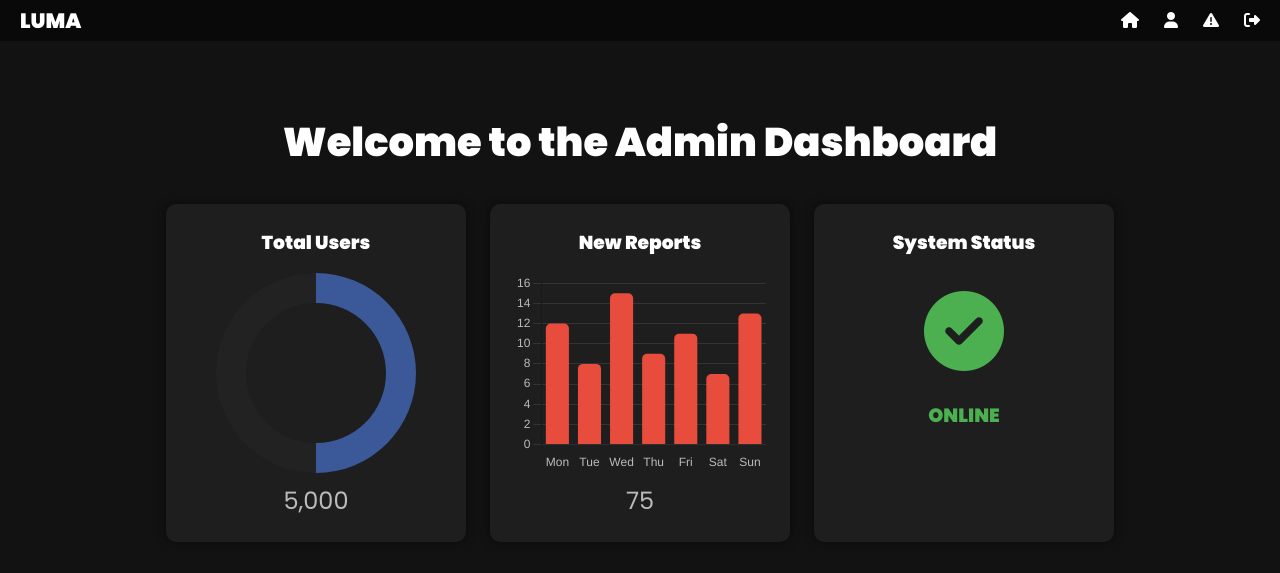
After one commit to 00ROHIT00/LUMA, a Django app: page /admin-dashboard/ in a window 1280 px wide. The commit adds this page. Shown: the top 573 px of the page. Run offline with Django 5.2, Linux system fonts and the light colour scheme; data comes from the database, SQL or seed files in the repository; both versions use the stored data as it was after the commit; some libraries are stand-ins or nearby versions.

Commit message:
Added admin - login and basic dashboard

```diff
--- a/chat/urls.py
+++ b/chat/urls.py
@@ -11,4 +11,7 @@ urlpatterns = [
     path('logout/', views.logout_view, name='logout'),
     path('check_notifications/', views.check_notifications, name='check_notifications'),
     path('search_user/', views.search_user, name='search_user'),
+    path('api/user-count/', user_count, name='user-count'),
+    path('admin-login/', admin_login, name='admin_login'),
+    path('admin-dashboard/', admin_dashboard, name='admin_dashboard'),
 ]
--- a/chat/views.py
+++ b/chat/views.py
@@ -82,13 +82,39 @@ def chat_view(request):
 def check_notifications(request):
     pass
 
+# @csrf_exempt
+# def search_user(request):
+#     if request.method == 'POST':
+#         data = json.loads(request.body)
+#         username = data.get('username')
+
+#         try:
+#             user = User.objects.get(username=username)
+#             return JsonResponse({
+#                 'status': 'success',
+#                 'first_name': user.first_name,
+#                 'last_name': user.last_name
+#             })
+#         except User.DoesNotExist:
+#             return JsonResponse({'status': 'error', 'message': 'User not found'})
+#     return JsonResponse({'status': 'error', 'message': 'Invalid request method'})
+
+
+from django.views.decorators.csrf import csrf_exempt
+from django.http import JsonResponse
+from .models import User
+import json
+
 @csrf_exempt
 def search_user(request):
     if request.method == 'POST':
-        data = json.loads(request.body)
-        username = data.get('username')
+        try:
+            data = json.loads(request.body)
+            username = data.get('username')
 
-        try:
+            if not username:
+                return JsonResponse({'status': 'error', 'message': 'Username is required'})
+
             user = User.objects.get(username=username)
             return JsonResponse({
                 'status': 'success',
@@ -97,4 +123,46 @@ def search_user(request):
             })
         except User.DoesNotExist:
             return JsonResponse({'status': 'error', 'message': 'User not found'})
+        except json.JSONDecodeError:
+            return JsonResponse({'status': 'error', 'message': 'Invalid JSON'})
+        except Exception as e:
+            return JsonResponse({'status': 'error', 'message': str(e)})
     return JsonResponse({'status': 'error', 'message': 'Invalid request method'})
+
+
+from django.shortcuts import render, redirect
+from django.contrib.auth import authenticate, login
+from django.contrib import messages
+from django.shortcuts import render, redirect
+from django.contrib.auth import authenticate, login
+from django.contrib import messages
+from django.shortcuts import render, redirect
+from django.contrib.auth import authenticate, login
+from django.contrib import messages
+
+def admin_login(request):
+    if request.method == 'POST':
+        username = request.POST['username']
+        password = request.POST['password']
+        user = authenticate(request, username=username, password=password)
+
+        if user is not None:
+            if user.is_admin:
+                login(request, user)
+                return redirect('admin_dashboard')  # Ensure 'admin_dashboard' is mapped correctly in your urls.py
+            else:
+                messages.error(request, 'You are not authorized to access the admin area.')
+        else:
+            messages.error(request, 'Invalid username or password.')
+
+    return render(request, 'admin_login.html')
+
+def admin_dashboard(request):
+    return render(request, 'admin_dashboard.html')
+
+from django.http import JsonResponse
+from .models import User
+
+def user_count(request):
+    user_count = User.objects.count()
+    return JsonResponse({'user_count': user_count})
--- /dev/null
+++ b/templates/admin_dashboard.html
@@ -0,0 +1,381 @@
+<!DOCTYPE html>
+<html lang="en">
+  <head>
+    <meta charset="UTF-8" />
+    <meta name="viewport" content="width=device-width, initial-scale=1.0" />
+    <title>Admin Dashboard - LUMA</title>
+    <link
+      href="https://cdnjs.cloudflare.com/ajax/libs/font-awesome/6.0.0/css/all.min.css"
+      rel="stylesheet"
+    />
+    <link
+      href="https://fonts.googleapis.com/css2?family=Poppins:wght@300;400;900&display=swap"
+      rel="stylesheet"
+    />
+    <script src="https://cdn.jsdelivr.net/npm/chart.js"></script>
+    <style>
+      * {
+        margin: 0;
+        padding: 0;
+        box-sizing: border-box;
+        font-family: "Poppins", sans-serif;
+      }
+      body {
+        background-color: #121212;
+        color: #fff;
+        margin: 0;
+      }
+
+      /* Navbar Styling */
+      .navbar {
+        width: 100%;
+        background: rgba(0, 0, 0, 0.5);
+        display: flex;
+        justify-content: space-between;
+        align-items: center;
+        padding: 5px 20px;
+        position: fixed;
+        top: 0;
+        left: 0;
+        z-index: 100;
+      }
+      .navbar .logo {
+        font-size: 1.3rem;
+        font-weight: 900;
+        cursor: pointer;
+      }
+      .navbar .nav-links {
+        list-style: none;
+        display: flex;
+        gap: 25px;
+      }
+      .navbar .nav-links li {
+        display: inline;
+        position: relative;
+      }
+      .navbar .nav-links a {
+        text-decoration: none;
+        color: white;
+        font-size: 1rem;
+        font-weight: 400;
+        transition: 0.3s;
+        position: relative;
+      }
+      .navbar .nav-links a:hover {
+        opacity: 0.7;
+      }
+      /* Custom Tooltip Styling */
+      .navbar .nav-links a::after {
+        content: attr(data-tooltip);
+        position: absolute;
+        bottom: -30px;
+        left: 50%;
+        transform: translateX(-50%);
+        background-color: rgba(0, 0, 0, 0.8);
+        color: white;
+        padding: 5px 10px;
+        border-radius: 4px;
+        font-size: 12px;
+        white-space: nowrap;
+        opacity: 0;
+        visibility: hidden;
+        transition: opacity 0.3s, visibility 0.3s;
+        z-index: 101;
+      }
+      .navbar .nav-links a::before {
+        content: "";
+        position: absolute;
+        bottom: -10px;
+        left: 50%;
+        transform: translateX(-50%);
+        border-width: 5px;
+        border-style: solid;
+        border-color: transparent transparent rgba(0, 0, 0, 0.8) transparent;
+        opacity: 0;
+        visibility: hidden;
+        transition: opacity 0.3s, visibility 0.3s;
+        z-index: 101;
+      }
+      .navbar .nav-links a:hover::after,
+      .navbar .nav-links a:hover::before {
+        opacity: 1;
+        visibility: visible;
+      }
+
+      /* Dashboard Styling */
+      .container {
+        padding: 2rem;
+        margin-top: 80px; /* To avoid overlap with fixed navbar */
+      }
+      .dashboard-header {
+        text-align: center;
+        margin-bottom: 2rem;
+      }
+      .dashboard-header h1 {
+        font-size: 2.5rem;
+        color: #fff;
+      }
+      .dashboard-cards {
+        display: flex;
+        flex-wrap: wrap;
+        justify-content: center;
+        gap: 1.5rem;
+      }
+      .card {
+        background-color: #1e1e1e;
+        border: none;
+        border-radius: 10px;
+        box-shadow: 0 0 10px rgba(0, 0, 0, 0.5);
+        padding: 1.5rem;
+        width: 100%;
+        max-width: 300px;
+        text-align: center;
+      }
+      .card h3 {
+        color: #fff;
+        margin-bottom: 1rem;
+      }
+      .card p {
+        color: #bbb;
+      }
+      .chart-container {
+        position: relative;
+        height: 200px;
+        width: 100%;
+      }
+      .status-icon {
+        color: #4caf50;
+        font-size: 5rem;
+        margin-bottom: 0.5rem;
+      }
+      .status-label {
+        color: #4caf50;
+        font-size: 1.2rem;
+        font-weight: bold;
+      }
+      .logo a {
+        text-decoration: none;
+        color: white;
+      }
+    </style>
+  </head>
+  <body>
+    <!-- Navbar -->
+    <nav class="navbar">
+      <div class="logo"><a href="{% url 'home' %}">LUMA</a></div>
+      <ul class="nav-links">
+        <li>
+          <a href="{% url 'admin_dashboard' %}" data-tooltip="Home">
+            <i class="fa-solid fa-house"></i>
+          </a>
+        </li>
+        <li>
+          <a href="#" data-tooltip="Users">
+            <i class="fa-solid fa-user"></i>
+          </a>
+        </li>
+        <li>
+          <a href="#" data-tooltip="Reported">
+            <i class="fas fa-exclamation-triangle"></i>
+          </a>
+        </li>
+        <li>
+          <a href="{% url 'logout' %}" data-tooltip="Logout">
+            <i class="fa-solid fa-right-from-bracket"></i>
+          </a>
+        </li>
+      </ul>
+    </nav>
+
+    <div class="container">
+      <div class="dashboard-header">
+        <h1>Welcome to the Admin Dashboard</h1>
+      </div>
+      <div class="dashboard-cards">
+        <div class="card">
+          <h3>Total Users</h3>
+          <div class="chart-container">
+            <canvas id="totalUsersChart"></canvas>
+          </div>
+          <p id="userCountDisplay" style="margin-top: 10px; font-size: 1.5rem">
+            5000
+          </p>
+        </div>
+        <div class="card">
+          <h3>New Reports</h3>
+          <div class="chart-container">
+            <canvas id="newReportsChart"></canvas>
+          </div>
+          <p
+            id="reportsCountDisplay"
+            style="margin-top: 10px; font-size: 1.5rem"
+          >
+            75
+          </p>
+        </div>
+        <div class="card">
+          <h3>System Status</h3>
+          <div class="status-icon">
+            <i class="fas fa-check-circle"></i>
+          </div>
+          <div class="status-label">ONLINE</div>
+        </div>
+      </div>
+    </div>
+
+    <script src="https://code.jquery.com/jquery-3.5.1.slim.min.js"></script>
+    <script src="https://cdn.jsdelivr.net/npm/@popperjs/core@2.5.2/dist/umd/popper.min.js"></script>
+    <script src="https://stackpath.bootstrapcdn.com/bootstrap/4.5.2/js/bootstrap.min.js"></script>
+    <script>
+      // Initialize with default values
+      let userCount = 5000;
+      let reportsCount = 75;
+
+      // Render Total Users Chart
+      function renderUserChart() {
+        const ctx = document.getElementById("totalUsersChart").getContext("2d");
+        const totalUsersChart = new Chart(ctx, {
+          type: "doughnut",
+          data: {
+            labels: ["Active Users", "Capacity"],
+            datasets: [
+              {
+                data: [userCount, 10000 - userCount],
+                backgroundColor: ["#3b5998", "#222222"],
+                borderWidth: 0,
+              },
+            ],
+          },
+          options: {
+            responsive: true,
+            maintainAspectRatio: false,
+            cutout: "70%",
+            plugins: {
+              legend: {
+                display: false,
+              },
+              tooltip: {
+                callbacks: {
+                  label: function (context) {
+                    return context.label + ": " + context.raw.toLocaleString();
+                  },
+                },
+              },
+            },
+          },
+        });
+
+        // Update the display text
+        document.getElementById("userCountDisplay").textContent =
+          userCount.toLocaleString();
+      }
+
+      // Render New Reports Chart
+      function renderReportsChart() {
+        const ctx = document.getElementById("newReportsChart").getContext("2d");
+
+        // Sample data for last 7 days
+        const reportsDailyData = [12, 8, 15, 9, 11, 7, 13];
+        const labels = ["Mon", "Tue", "Wed", "Thu", "Fri", "Sat", "Sun"];
+
+        const newReportsChart = new Chart(ctx, {
+          type: "bar",
+          data: {
+            labels: labels,
+            datasets: [
+              {
+                label: "Daily Reports",
+                data: reportsDailyData,
+                backgroundColor: "#e74c3c",
+                borderWidth: 0,
+                borderRadius: 5,
+              },
+            ],
+          },
+          options: {
+            responsive: true,
+            maintainAspectRatio: false,
+            plugins: {
+              legend: {
+                display: false,
+              },
+              tooltip: {
+                callbacks: {
+                  label: function (context) {
+                    return context.label + ": " + context.raw.toLocaleString();
+                  },
+                },
+              },
+            },
+            scales: {
+              y: {
+                beginAtZero: true,
+                grid: {
+                  color: "rgba(255, 255, 255, 0.1)",
+                },
+                ticks: {
+                  color: "#bbb",
+                },
+              },
+              x: {
+                grid: {
+                  display: false,
+                },
+                ticks: {
+                  color: "#bbb",
+                },
+              },
+            },
+          },
+        });
+
+        // Update the display text (sum of all daily reports)
+        document.getElementById("reportsCountDisplay").textContent =
+          reportsCount;
+      }
+
+      // Render both charts immediately
+      renderUserChart();
+      renderReportsChart();
+
+      // Then try to fetch updated data from the server
+      try {
+        fetch("/api/user-count/")
+          .then((response) => {
+            if (!response.ok) {
+              throw new Error("Network response was not ok");
+            }
+            return response.json();
+          })
+          .then((data) => {
+            userCount = data.user_count;
+            renderUserChart();
+          })
+          .catch((error) => {
+            console.error("Error fetching user count:", error);
+          });
+
+        fetch("/api/reports-count/")
+          .then((response) => {
+            if (!response.ok) {
+              throw new Error("Network response was not ok");
+            }
+            return response.json();
+          })
+          .then((data) => {
+            reportsCount = data.reports_count;
+            renderReportsChart();
+          })
+          .catch((error) => {
+            console.error("Error fetching reports count:", error);
+          });
+      } catch (error) {
+        console.error("Error in fetch operation:", error);
+      }
+    </script>
+    <script
+      src="https://kit.fontawesome.com/ac8010ba48.js"
+      crossorigin="anonymous"
+    ></script>
+  </body>
+</html>
--- a/templates/chat.html
+++ b/templates/chat.html
@@ -365,7 +365,7 @@
       .then((data) => {
         const searchResult = document.getElementById("search-result");
         if (data.status === "success") {
-          searchResult.innerHTML = `${data.first_name} ${data.last_name} <span class="plus-icon">➕</span>`;
+          searchResult.innerHTML = `${data.first_name} ${data.last_name}  <button>➕</button>`;
         } else {
           searchResult.innerHTML = data.message;
         }
```
Also changed, not shown: templates/admin_login.html (added, +144 -0 lines), templates/base.html (+19 -4 lines), db.sqlite3.
